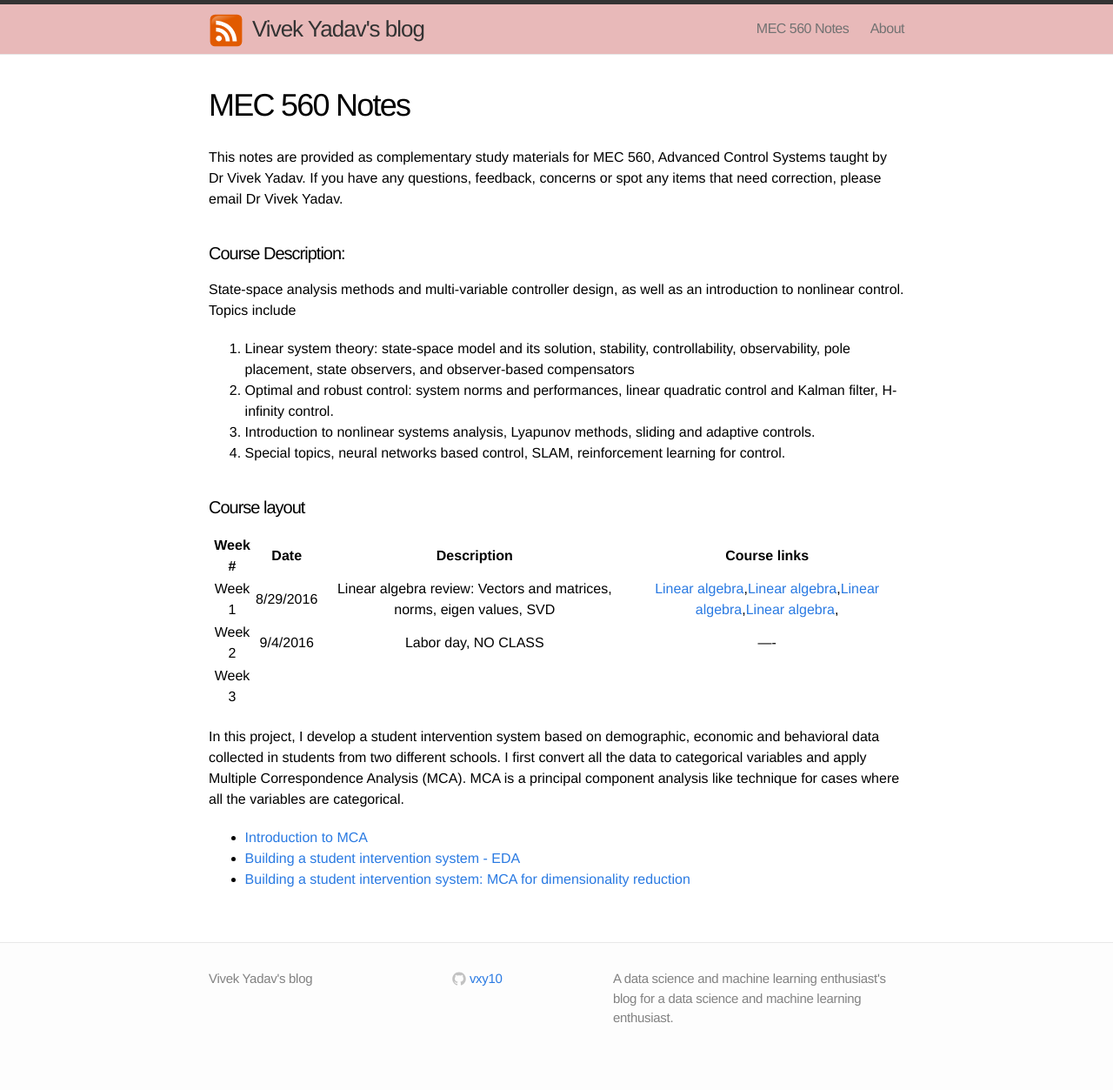
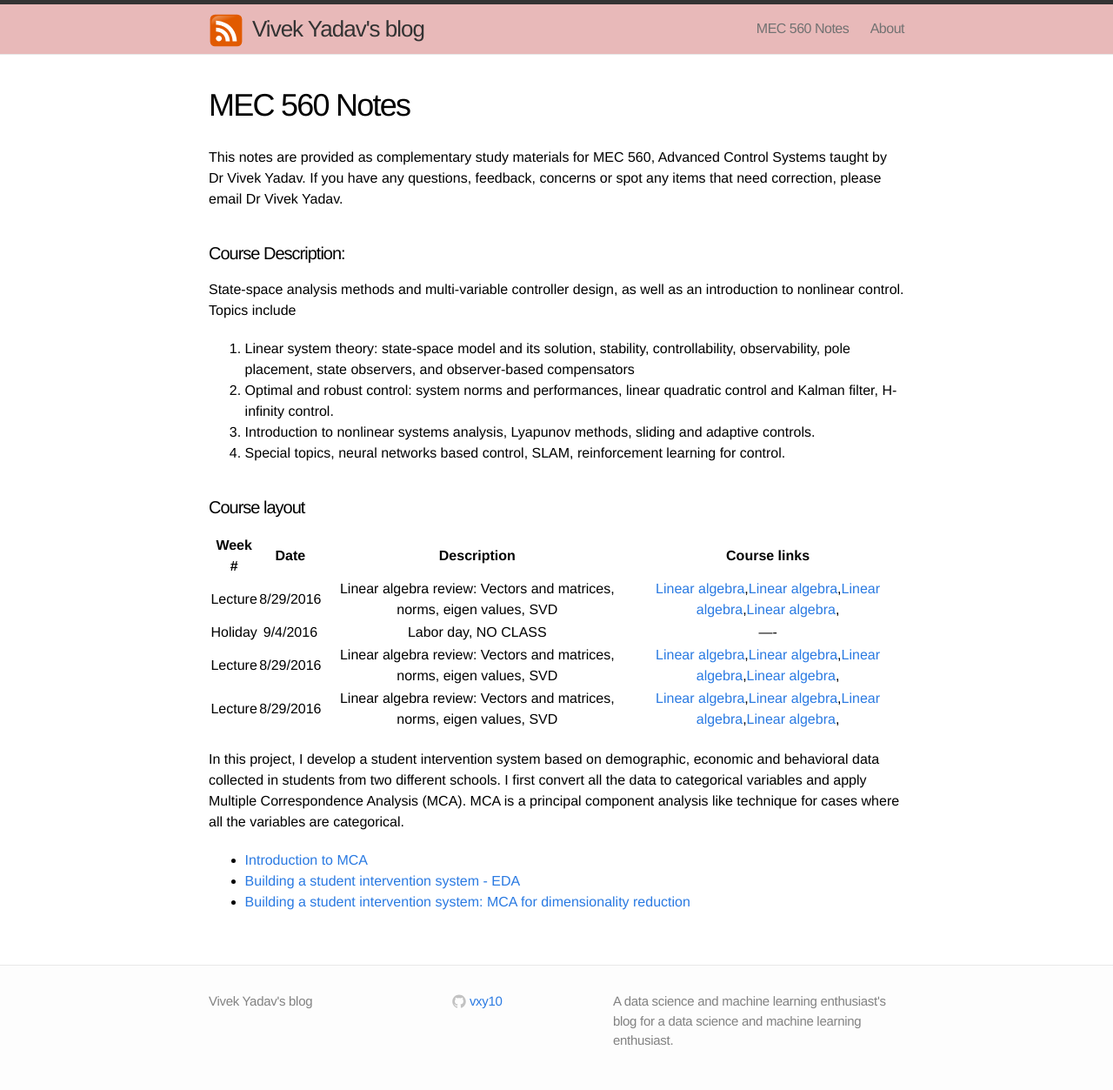
Before and after one commit to mec560sbu/mec560sbu.github.io, a Jekyll site: the page built from Course_materials.md, in a window 1280 px wide. Shown: the whole page at 87% size. Built offline with Jekyll 4.4.1, drawn with Linux system fonts in a browser that asks for light colours; before the commit the page ends 1227 px from its top, so only the background shows below that.

Commit message:
tables test

```diff
--- a/Course_materials.md
+++ b/Course_materials.md
@@ -18,9 +18,10 @@ State-space analysis methods and multi-variable controller design, as well as an
 
 | Week #  | Date     | Description | Course links |
 | :---------: | :------------: | :--------------------------------------: | :--------: |
-|   Week 1   |      8/29/2016    |    Linear algebra review: Vectors and matrices, norms, eigen values, SVD  | [Linear algebra](google.com),[Linear algebra](google.com),[Linear algebra](google.com),[Linear algebra](google.com),                 |
-| Week 2      |        9/4/2016   |  Labor day, NO CLASS                      |    ----           |
-| Week 3      |                         |                        |                  |
+|   Lecture   |      8/29/2016    |    Linear algebra review: Vectors and matrices, norms, eigen values, SVD  | [Linear algebra](google.com),[Linear algebra](google.com),[Linear algebra](google.com),[Linear algebra](google.com),                 |
+| Holiday    |        9/4/2016   |  Labor day, NO CLASS                      |    ----           |
+|   Lecture   |      8/29/2016    |    Linear algebra review: Vectors and matrices, norms, eigen values, SVD  | [Linear algebra](google.com),[Linear algebra](google.com),[Linear algebra](google.com),[Linear algebra](google.com),                 |
+|   Lecture   |      8/29/2016    |    Linear algebra review: Vectors and matrices, norms, eigen values, SVD  | [Linear algebra](google.com),[Linear algebra](google.com),[Linear algebra](google.com),[Linear algebra](google.com),                 |
 
 
 
```
